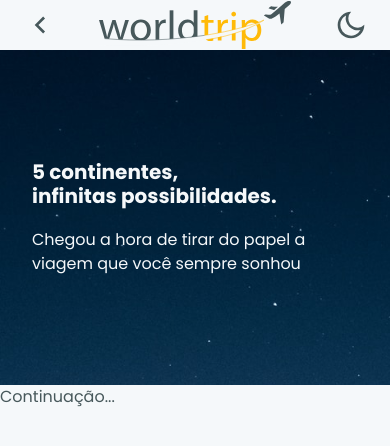
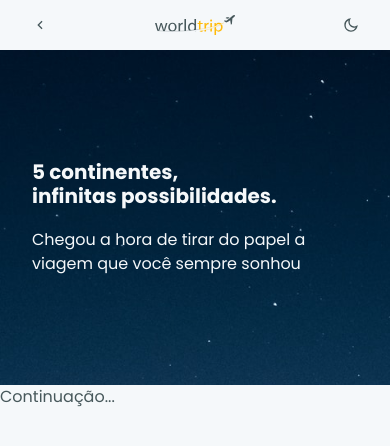
Before and after one commit to IagooCesaar/cursos-rocketseat-ignite-react-mod04-desafio07, a Next.js app: page / in a window 390 px wide. Shown: the top 446 px of the page. Built offline with nearby package versions, Linux system fonts and the light colour scheme.

Commit message:
ajustes para Header responsivo

```diff
--- a/src/components/BackPageButton/index.tsx
+++ b/src/components/BackPageButton/index.tsx
@@ -11,7 +11,7 @@ export function BackPageButton() {
       onclick={back}
       variant='ghost'
       spacing='8'
-      fontSize='32'
+      fontSize={['16', '32']}
       justify='center'
     />
   )
--- a/src/components/Header/indes.tsx
+++ b/src/components/Header/indes.tsx
@@ -18,7 +18,7 @@ export function Header() {
         justifyContent='space-between'
       >
         <BackPageButton />
-        <Image src='/logo.svg' alt='WorldTrip' objectFit='cover' h='12' />
+        <Image src='/logo.svg' alt='WorldTrip' objectFit='cover' h={['5', '12']} />
         <ToggleColorMode />
       </Flex>
     </Flex>
--- a/src/components/ToggleColorMode/index.tsx
+++ b/src/components/ToggleColorMode/index.tsx
@@ -10,7 +10,7 @@ export function ToggleColorMode() {
       onClick={toggleColorMode}
       variant='ghost'
       spacing='8'
-      fontSize='32'
+      fontSize={['16', '32']}
       justify='center'
     />
   )
```
